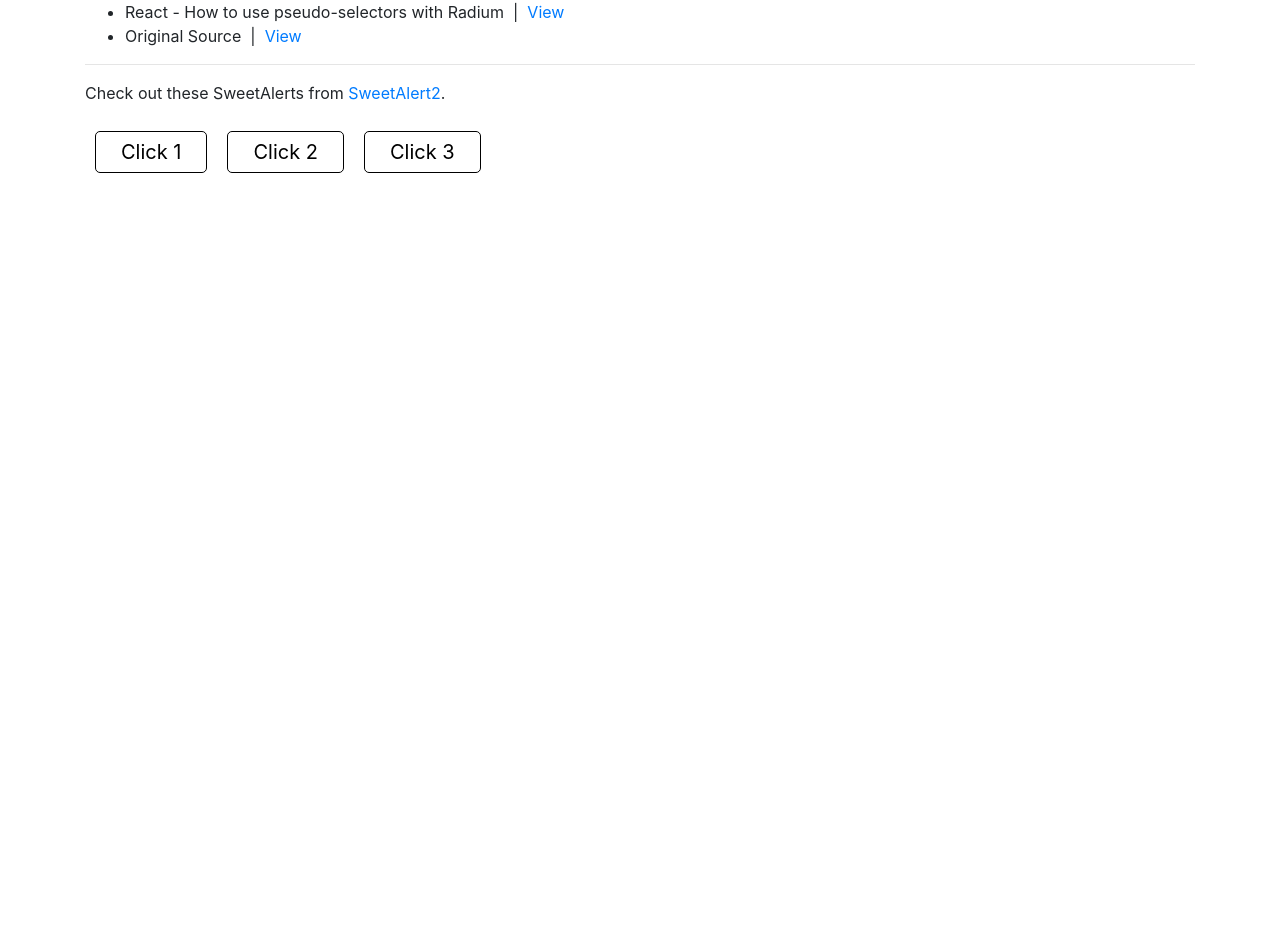
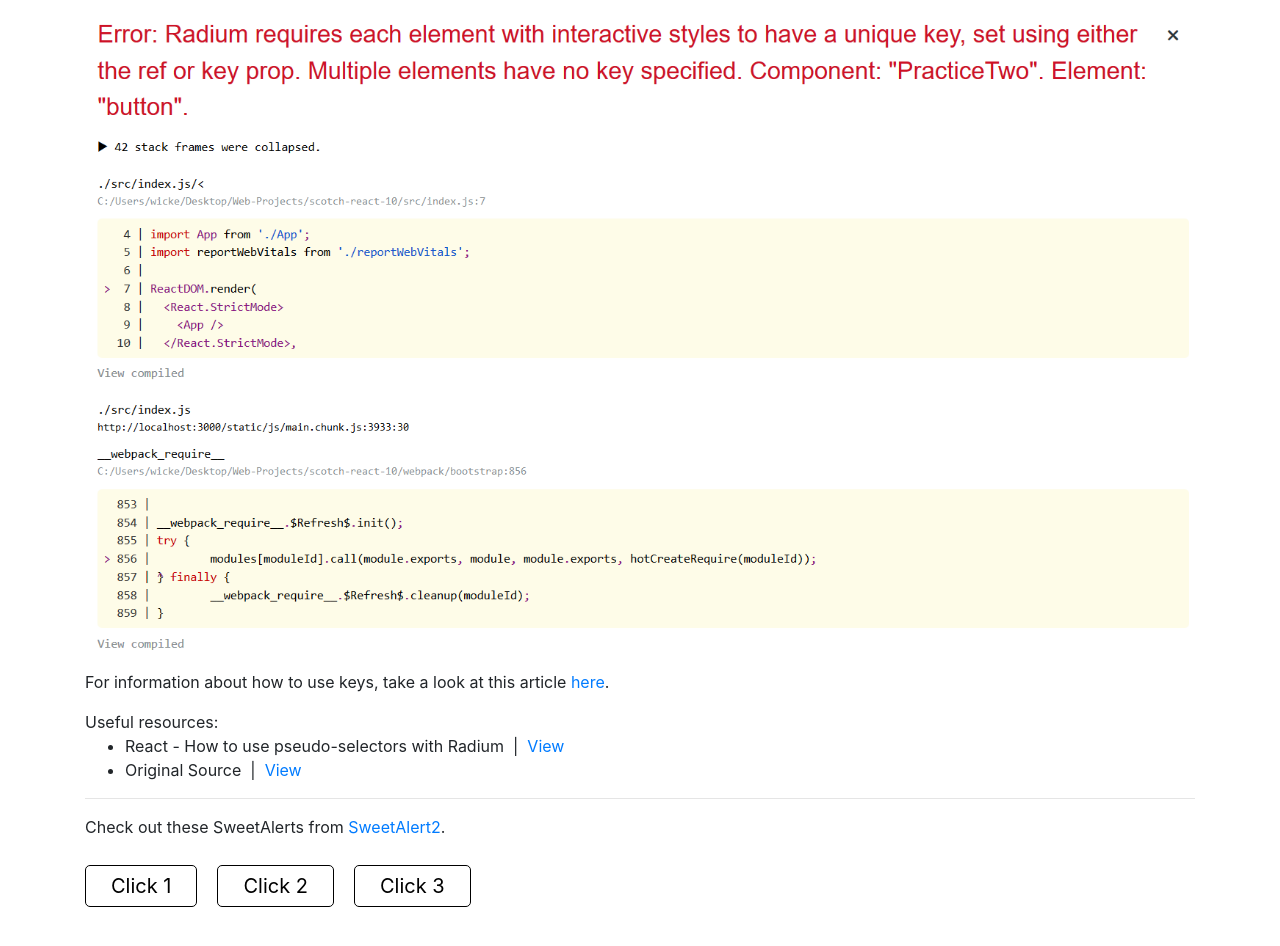
Before and after one commit to answebdev/scotch-react-10, a React (Create React App) app: page /managing-inline-styles in a window 1280 px wide. Shown: the part 398-1344 px from the top of the page. Before the commit the page ends 800 px from the top, so only its background shows below. Built offline with nearby package versions, Linux system fonts and the light colour scheme.

Commit message:
added image

```diff
--- a/src/components/pages/PracticeTwo.js
+++ b/src/components/pages/PracticeTwo.js
@@ -1,6 +1,7 @@
 import React, { Component } from 'react';
-import { Container } from 'react-bootstrap';
+import { Container, Row, Col, Image } from 'react-bootstrap';
 import Swal from 'sweetalert2';
+import error from '../../img/error.png';
 // We also need to export Radium down below in the 'export default' (see below).
 import Radium from 'radium';
 import '../styles/PracticeTwo.css';
@@ -13,7 +14,7 @@ const style1 = {
   borderRadius: '5px',
   color: 'black',
   padding: '5px 25px',
-  margin: '10px',
+  margin: '10px 20px 80px 0',
 };
 
 const style1hover = {
@@ -24,7 +25,7 @@ const style1hover = {
   borderRadius: '5px',
   color: 'black',
   padding: '5px 25px',
-  margin: '10px',
+  margin: '10px 20px 80px 0',
   // Using Radium to add 'hover' (all pseudo selectors are supported) - note the syntax:
   ':hover': {
     backgroundColor: 'steelblue',
@@ -40,7 +41,7 @@ const style2hover = {
   borderRadius: '5px',
   color: 'black',
   padding: '5px 25px',
-  margin: '10px',
+  margin: '10px 20px 80px 0',
   // Using Radium to add 'hover' (all pseudo selectors are supported) - note the syntax:
   ':hover': {
     backgroundColor: 'orange',
@@ -156,6 +157,34 @@ class PracticeTwo extends Component {
             use inline styles with pseudo selectors and media queries.
           </p>
           <p>
+            After installing and using Radium, you may get an error saying that
+            Radium requires each element with interactive styles to have a
+            unique key:
+          </p>
+          <Row>
+            <Col md={12}>
+              <Image
+                src={error}
+                style={{
+                  width: '100%',
+                  height: 'auto',
+                }}
+                fluid
+              />
+            </Col>
+          </Row>
+          <p>
+            For information about how to use keys, take a look at this article{' '}
+            <a
+              href='https://dev.to/ari_o/react-how-to-use-pseudo-selectors-with-radium-4gm5'
+              rel='noopener noreferrer'
+              target='_blank'
+            >
+              here
+            </a>
+            .
+          </p>
+          <p>
             Useful resources:
             <ul>
               <li>
```
Also changed, not shown: src/img/error.png (added).
